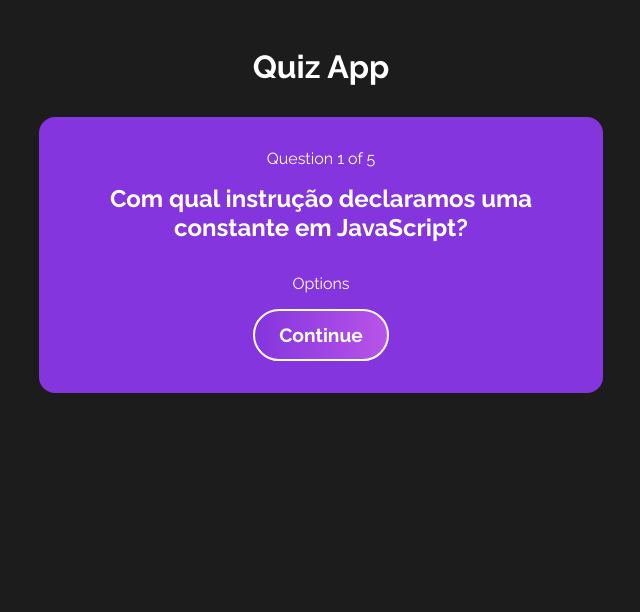
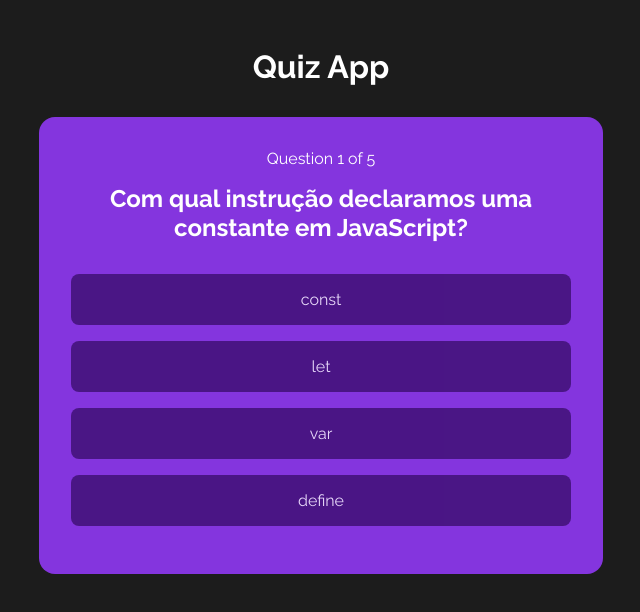
Before and after one commit to luizpellanda/quiz_project, a React (Vite) app in the folder quiz/: page / in a window 1280 px wide. Both pictures are taken after a click on the button "Start". Shown: the top 612 px of the page, without its empty margins (319-959 px from the left). Built offline with nearby package versions, Linux system fonts and the light colour scheme.

Commit message:
Checking correct answer functionality added

```diff
--- a/quiz/src/components/Option.css
+++ b/quiz/src/components/Option.css
@@ -0,0 +1,17 @@
+.option {
+    background-color: #3c0e70;
+    border-radius: .5rem;
+    padding: 1rem;
+    margin-bottom: 1rem;
+    cursor: pointer;
+    opacity: .8;
+    transition: 0.4s;
+}
+
+.option:hover {
+    opacity: 1;
+}
+
+#options-container .option p {
+    margin-bottom: 0;
+}
--- a/quiz/src/components/Option.jsx
+++ b/quiz/src/components/Option.jsx
@@ -3,11 +3,11 @@ import { QuizContext } from "../context/quiz";
 
 import "./Option.css"
 
-const Option = ({option}) => {
+const Option = ({option, selectOption, answer }) => {
     const [quizState, dispatch] = useContext(QuizContext);
 
     return (
-        <div>
+        <div className="option" onClick={() => selectOption()}>
             <p>{option}</p>
         </div>
     );
--- a/quiz/src/components/Question.jsx
+++ b/quiz/src/components/Question.jsx
@@ -1,21 +1,47 @@
-import React from "react";
-import { useContext } from 'react'
-import { QuizContext } from '../context/quiz'
-import './Question.css'
+import { useContext, React } from "react";
+import { QuizContext } from "../context/quiz";
+
+import Option from "./Option";
+
+import "./Question.css";
 
 const Question = () => {
   const [quizState, dispatch] = useContext(QuizContext);
-    const currentQuestion = quizState.questions[quizState.currentQuestion]
+  const currentQuestion = quizState.questions[quizState.currentQuestion];
+
+  const onSelectOption = (option) => {
+    dispatch({
+      type: "CHECK_ANSWER",
+      payload: {
+        answer: currentQuestion.answer, option
+      },
+    })
+  }
+
   return (
     <div id="question">
-            <p>Question {quizState.currentQuestion + 1} of {quizState.questions.length}</p>
+      <p>
+        Question {quizState.currentQuestion + 1} of {quizState.questions.length}
+      </p>
       <h2>{currentQuestion.question}</h2>
       <div id="options-container">
-                <p>Options</p>
+        <p>
+          {currentQuestion.options.map((option) => (
+            <Option
+              option={option}
+              key={option}
+              answer={currentQuestion.answer}
+              selectOption={() => onSelectOption(option)}
+             />
+          ))}
+        </p>
       </div>
-            <button onClick={() => dispatch({type: 'CHANGE_QUESTION'})}>Continue</button>
+      {quizState.answerSelected && (
+        <button onClick={() => dispatch({ type: "CHANGE_QUESTION" })}>
+            Continue
+        </button>)}
     </div>
-    )
-}
+  );
+};
 
-export default Question
+export default Question;
--- a/quiz/src/context/quiz.jsx
+++ b/quiz/src/context/quiz.jsx
@@ -1,14 +1,15 @@
 import { createContext, useReducer } from "react";
-import questions from '../data/questions'
+import questions from "../data/questions";
 
-const STAGES = ['Start', 'Playing', 'End']
+const STAGES = ["Start", "Playing", "End"];
 
 const initialState = {
   gameStage: STAGES[0],
   questions,
   currentQuestion: 0,
   score: 0,
-}
+  answerSelected: false,
+};
 
 const quizReducer = (state, action) => {
   console.log(state, action);
@@ -42,10 +43,25 @@ const quizReducer = (state, action) => {
         ...state,
         currentQuestion: nextQuestion,
         gameStage: endGame ? STAGES[2] : state.gameStage,
-      }
+      };
 
     case "NEW_GAME":
       return initialState;
+
+    case "CHECK_ANSWER":
+      if (state.answerSelected) return state;
+
+      const answer = action.payload.answer;
+      const option = action.payload.option;
+      let correctAnswer = 0;
+
+      if(answer === option) correctAnswer = 1;
+
+      return {
+        ...state,
+        score: state.score + correctAnswer,
+        answerSelected: option,
+      }
 
     default:
       return state;
```
Lines whose indentation alone changed are shown as unchanged.
